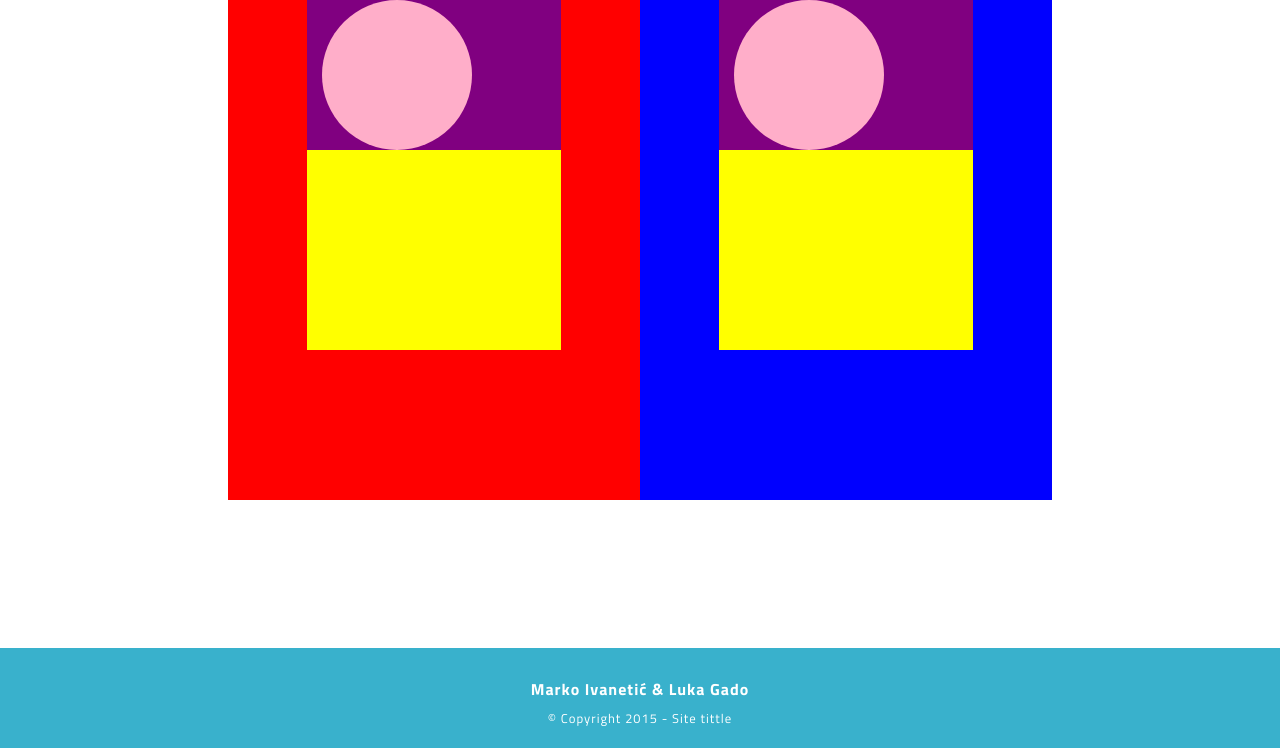
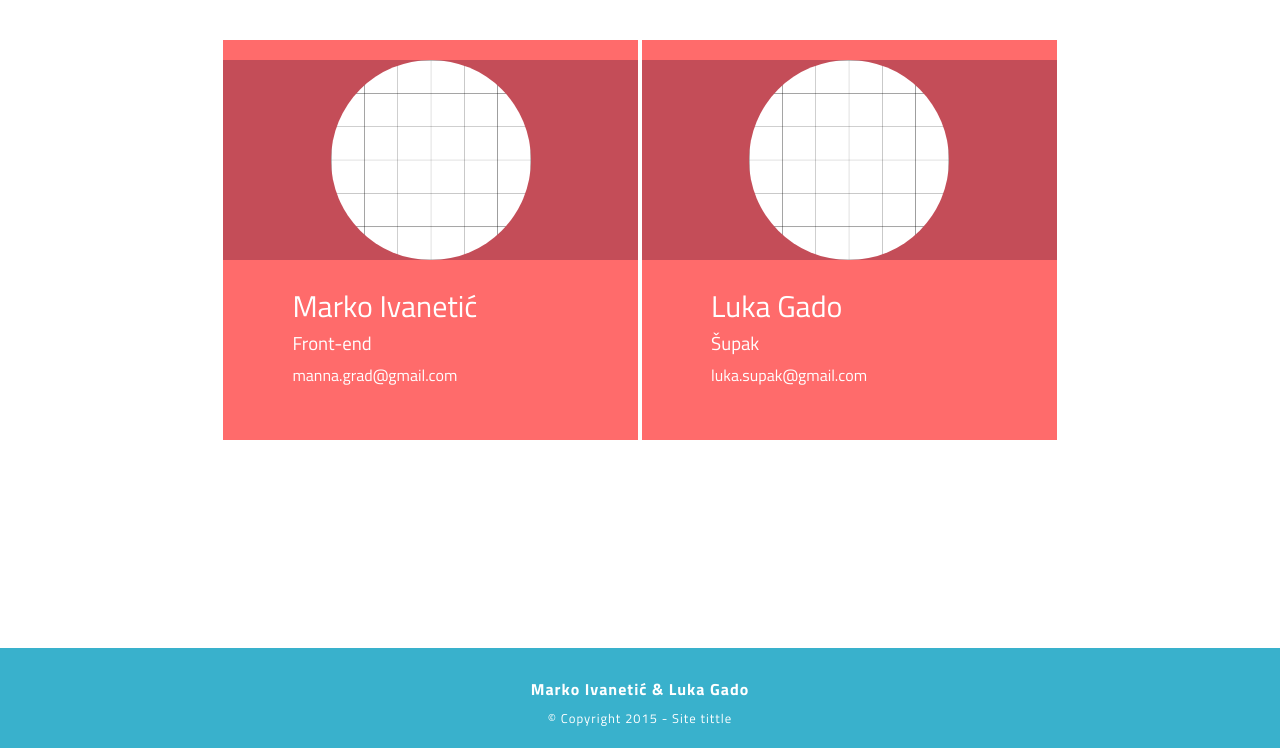
Before and after one commit to MarkoIvanetic/DWA-Sem2, a PHP site: page /kontakt.php in a window 1280 px wide. Shown: the part 52-800 px from the top of the page. Run offline with PHP 8.4, Linux system fonts and the light colour scheme; some libraries are stand-ins or nearby versions.

Commit message:
Contact done, all left to to is tune-up.

```diff
--- a/css/style.css
+++ b/css/style.css
@@ -78,7 +78,7 @@ input[type="text"], input[type="password"] {
 .red-button{
   border:none;
   line-height: 1;
-  padding: 5px;
+  padding: 10px;
   margin-top: 10px;
   background-color: #ea6060;
   color: white;
@@ -86,6 +86,16 @@ input[type="text"], input[type="password"] {
 }
 .red-button:not(.profile-form .red-button){
     min-width: 140px;
+}
+.coverUp{
+  width: 100%;
+  height: 2200px;
+  background: white;
+  margin-top: 52px;
+  z-index: 999;
+}
+.profileBody .red-button,.profileBody .blue-button {
+  padding: 5px;
 }
 .blue-button{
   border:none;
@@ -275,15 +285,33 @@ form div{
   margin-bottom: 0px;
 }
 .contact-container{
+  color: white;
+}
+.contact-container .col-sm-6{
+  margin-top: 40px;
+}
+.contact-text{
+  height:200px;
+  padding: 20px 0 0 0;
+}
+.contact-image{
+  height:200px;
+  margin-top: 20px;
 
+    background:#C44D58;
+}
+.grad, .gado{
+  padding-left:0px;
+  padding-right:0px;
+  height:400px;
+  background-color:#FF6B6B;
 }
 .contact-image img{
-
-}
-.contact-image img{
-  width: 150px;
-  height: 150px;
-
+  width: 200px;
+  height: 200px;
+  display: block;
+  margin-left: auto;
+  margin-right: auto;
 }
 
 /*FOOTER*/
@@ -338,20 +366,35 @@ p:not(footer p){
   .tag-selector{
     margin-bottom: 20px;
   }
+  .contact-text{
+  padding: 20px 0 0 20px;
+}
 }
 @media (min-width: 768px){ /*col-sm*/
-
+.grad{
+  border-right: 2px solid white;
+}
+.gado{
+  border-left: 2px solid white;
+}
 }
 @media (max-width: 768px){ /*col-sm*/
   .butRes{
     height: 30px;
   }
+  .contactBody{
+    min-height: 1100px;
+  }
     .ads-front p{
       height: inherit;
   }
-  .contact-image{
-    height: 200px!important;
-  }
+  .contact-container{
+     min-width: 300px;
+}}
+@media (min-width: 992px){
+    .contact-container{
+     min-width: 760px;
+}
 }
 @media (max-width: 992px){ /*col-md*/
   .desc{
@@ -376,7 +419,7 @@ p:not(footer p){
 @media (min-width: 1200px){/*col-lg*/
 
 }
-@media (max-width: 1100px){/*col-lg*/
+@media (min-width: 1100px){/*col-lg*/
   .desc{
     top:10%!important;
   }
--- a/kontakt.php
+++ b/kontakt.php
@@ -27,7 +27,7 @@ include 'includes/connection.php';
     <link href="css/navigation.css" rel="stylesheet">
     <link href='http://fonts.googleapis.com/css?family=Titillium+Web:400,700,600' rel='stylesheet' type='text/css'>
   </head>
-  <body>
+  <body class="contactBody">
     <header id="header">
       <div id='cssmenu' class='align-right'>
         <ul>
@@ -49,21 +49,30 @@ include 'includes/connection.php';
     </ul>
   </div>
 </header>
-<div class="contact-container col-xs-12">
-  <div class="col-sm-offset-1 col-sm-10 col-md-offset-2 col-md-8">
-    <div class="col-sm-6" style="height:500px;background:red;">
-      <div class="contact-image col-sm-offset-1 col-sm-10 col-md-offset-2 col-md-8" style="background:purple;height:150px">
-        <img src="res/zbea.png" class="img-circle">
+<div class="col-xs-12">
+  <div class="col-sm-offset-1 col-sm-10 col-md-offset-2 col-md-8 contact-container">
+
+    <div class="col-sm-6 grad">
+      <div class="contact-image col-xs-12">
+        <img src="res/grad.gif" class="img-circle">
       </div>
-      <div class="col-xs-8 col-sm-offset-1 col-sm-10 col-md-offset-2 col-md-8" style="background:yellow;height:200px"></div>
+      <div class="col-xs-12 col-sm-offset-1 col-sm-10 col-md-offset-2 col-md-8 contact-text">
+            <h2>Marko Ivanetić</h2>
+            <h3>Front-end</h3>
+            <p>manna.grad@gmail.com</p>
+      </div>
+    </div>
 
-
-    </div>
-    <div class="col-sm-6" style="height:500px;background:blue;">
-      <div class="contact-image col-sm-offset-1 col-sm-10 col-md-offset-2 col-md-8" style="background:purple;height:150px">
-        <img src="res/zbea.png" class="img-circle">
+    <div class="col-sm-6 gado">
+      <div class="contact-image col-xs-12">
+        <img src="res/gado.gif" class="img-circle">
       </div>
-      <div class="col-xs-8 col-sm-offset-1 col-sm-10 col-md-offset-2 col-md-8" style="background:yellow;height:200px"></div>
+      <div class="col-xs-12 col-sm-offset-1 col-sm-10 col-md-offset-2 col-md-8 contact-text">
+            <h2>Luka Gado</h2>
+            <h3>Šupak</h3>
+            <p>luka.supak@gmail.com</p>
+      </div>
+      </div>
     </div>
   </div>
 </div>
--- a/profile.php
+++ b/profile.php
@@ -32,7 +32,7 @@ include 'includes/connection.php';
     <link href='http://fonts.googleapis.com/css?family=Titillium+Web:400,700,600' rel='stylesheet' type='text/css'>
 
 </head>
-<body>
+<body class="profileBody">
 	 <header id="header">
       <div id='cssmenu' class='align-right'>
         <ul>
```
Also changed, not shown: index.php (+14 -0 lines), res/gado.gif (added), res/grad.gif (added).
